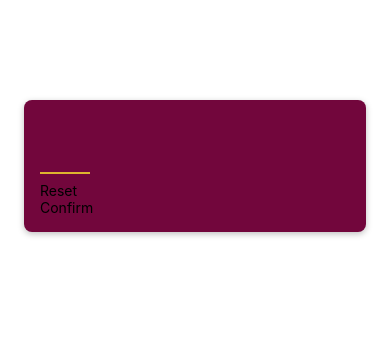
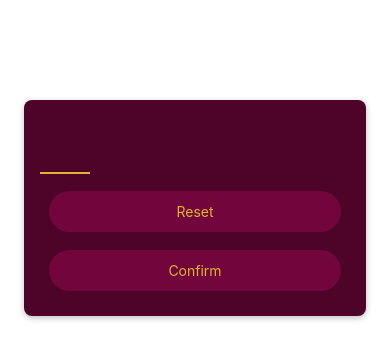
Before and after one commit to jsidd06/Guess-game, a React Native app: screen / in a window 390 px wide. Shown: the top 360 px of the page. Built offline with nearby package versions, Linux system fonts and the light colour scheme.

Commit message:
add button styles and but not fix android ripple color is not full on button color

```diff
--- a/components/PrimaryButton.js
+++ b/components/PrimaryButton.js
@@ -1,13 +1,43 @@
-import { View, StyleSheet,Text } from "react-native";
+import { View, StyleSheet, Text,Pressable } from "react-native";
 
 function PrimaryButton({ children }) {
-  return <View style={styles}>
-      <Text>{children}</Text>
-  </View>;
+    function handlePress() {
+        console.log("You pressed the button!");
+    }
+  return (
+    <View style={styles.buttonOuterContainer}>
+      <Pressable
+        style={({pressed}) => pressed ? [styles.buttonInnerContainer,pressed] : styles.buttonInnerContainer}
+        onPress={handlePress}
+        android_ripple={{ color: "#640233" }}
+      >
+        <Text style={styles.buttonText}>{children}</Text>
+      </Pressable>
+    </View>
+  );
 }
 
 export default PrimaryButton;
 
 const styles = StyleSheet.create({
-
+    buttonOuterContainer: {
+        backgroundColor: "#72063c",
+        paddingVertical: 8,
+        paddingHorizontal: 16,
+        elevation: 2,
+        margin:9,
+        borderRadius: 28,
+    },
+    buttonInnerContainer:{
+        borderRadius: 28,
+        margin:4,
+        overflow: "hidden",
+    },
+    buttonText: {
+        color: "#ddb52f",
+        textAlign: "center",
+    },
+    pressed:{
+        opacity: 0.75,
+    }
 });
--- a/components/screens/StartGame.js
+++ b/components/screens/StartGame.js
@@ -4,7 +4,7 @@ import PrimaryButton from "../PrimaryButton"
 function StartGame () {
     return (
         <View style={styles.inputContainer}>
-            <TextInput style={styles.numberInput} keyboardType="numeric"  maxLength={2} />
+            <TextInput style={styles.numberInput} keyboardType="number-pad" autoCorrect={false}  autoCapitalize="none" maxLength={2} />
             <PrimaryButton >Reset</PrimaryButton>
             <PrimaryButton >Confirm</PrimaryButton>
         </View>
@@ -19,7 +19,7 @@ const styles = StyleSheet.create({
     marginHorizontal: 24,
     padding: 16,
     borderRadius: 8,
-    backgroundColor: "#72063c",
+    backgroundColor: "#4e0329",
     elevation: 4,
     shadowColor: "black",
     shadowOpacity: 0.25,
```
